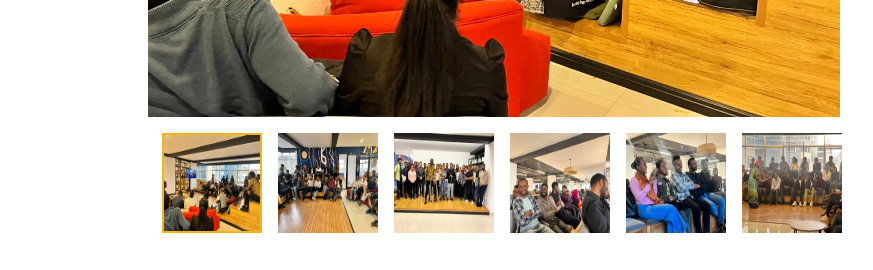
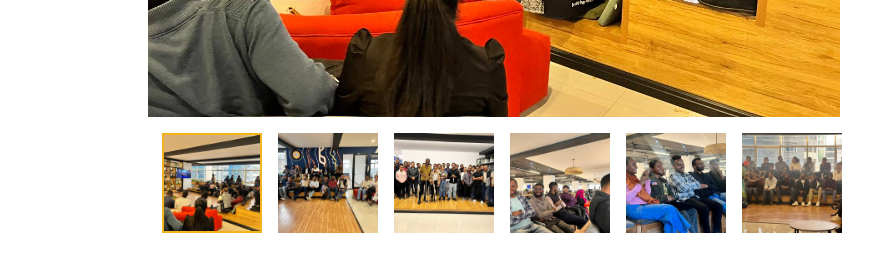
Before and after one commit to DawitSishu/TDD, a React (Vite) app: page / in a window 1280 px wide. Shown: the part 3600-3870 px from the top of the page, without its empty margins (146-1019 px from the left). Built offline with nearby package versions, Linux system fonts and the light colour scheme.

Commit message:
something

```diff
--- a/src/Components/Home/Gallery.jsx
+++ b/src/Components/Home/Gallery.jsx
@@ -67,6 +67,7 @@ const Gallery = () => {
                 cursor: "pointer",
                 border:
                   currentImageIndex === index ? "2px solid #F2B31D" : "none",
+                objectFit: "cover",
               }}
             />
           </Grid>
```
